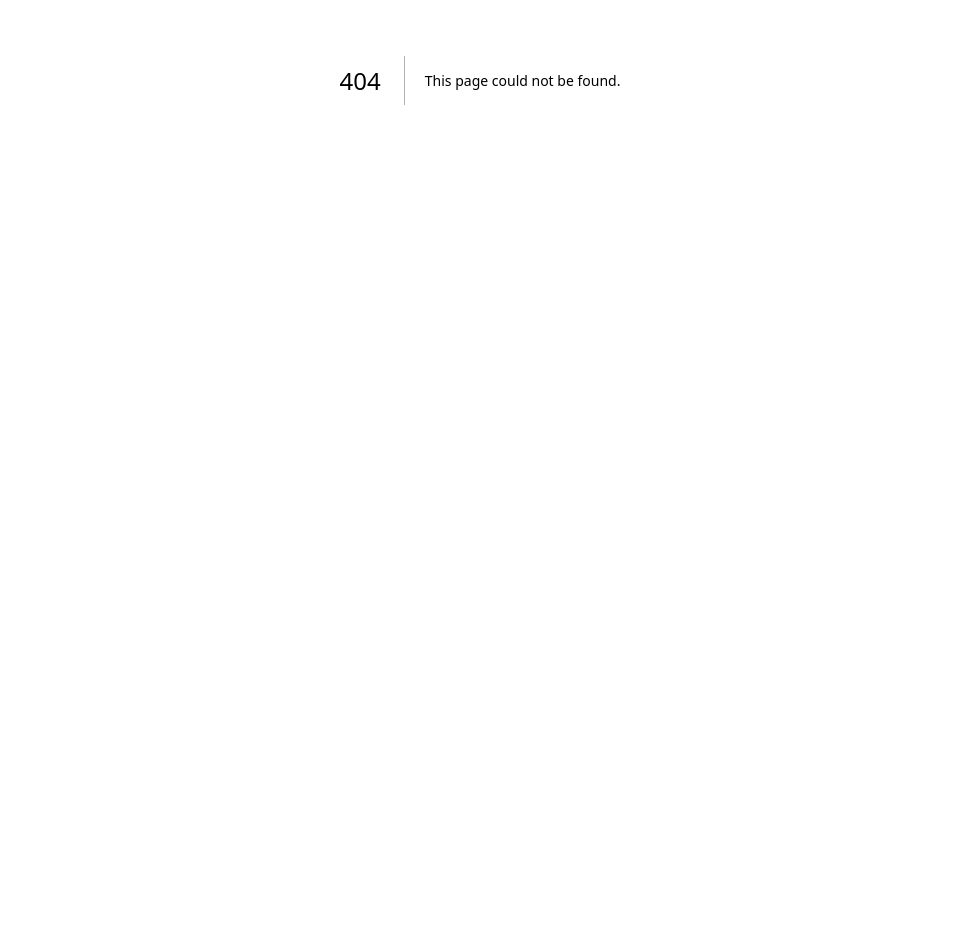
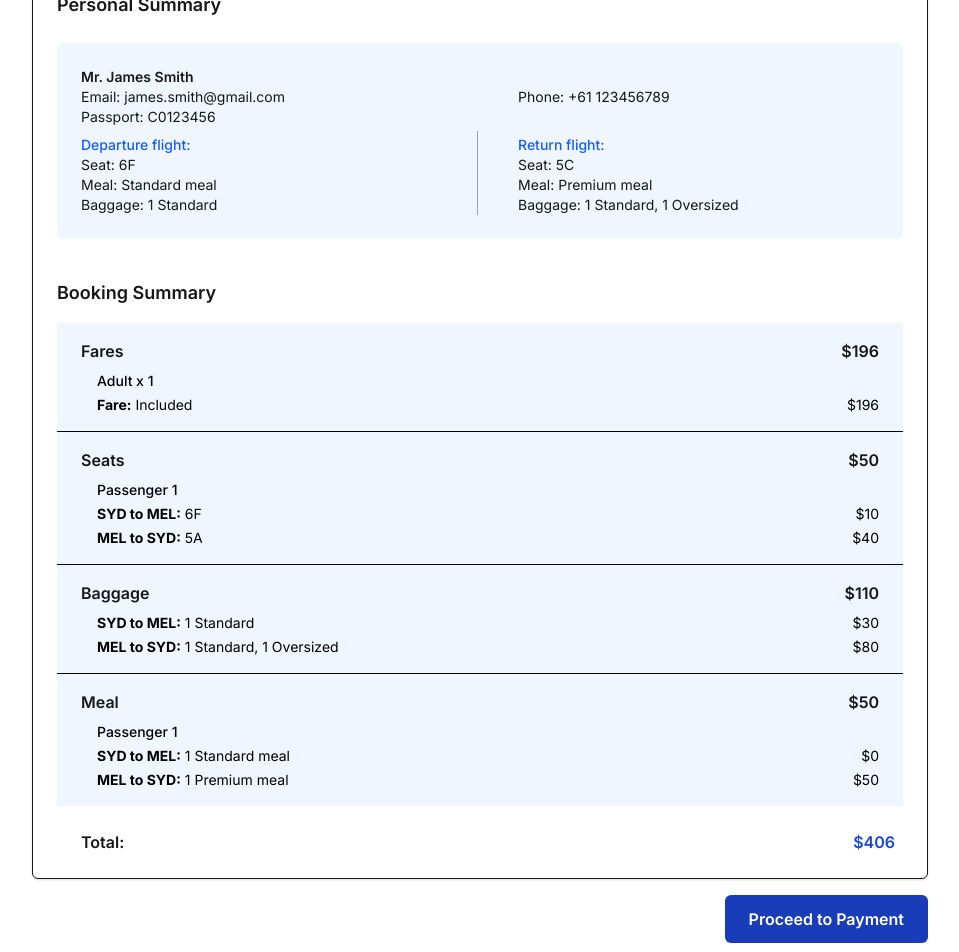
Before and after one commit to MVPAV/FlyDreamAir, a Next.js app: page /ticket-summary in a window 1280 px wide. Before the commit this address had no page. Shown: the part 320-1272 px from the top of the page, without its empty margins (160-1119 px from the left). Before the commit the page ends 800 px from the top, so only its background shows below. Built offline with nearby package versions, Linux system fonts and the light colour scheme.

Commit message:
Add ticket-summary page.

```diff
--- /dev/null
+++ b/src/app/(main)/ticket-summary/components/BookingSummary.tsx
@@ -0,0 +1,17 @@
+import SummarySection from "./SummarySection";
+import { BookingSummaryData } from "src/app/(main)/ticket-summary/types";
+
+export default function BookingSummary({ data }: { data: BookingSummaryData }) {
+    return (
+        <div className="pt-10 max-w-5xl">
+            <h2 className="text-lg font-semibold px-4 sm:px-6">Booking Summary</h2>
+
+            <div className="divide-y divide-black mx-4 sm:mx-6 mt-4">
+                <div><SummarySection title="Fares" items={data.fares} /></div>
+                <div><SummarySection title="Seats" items={data.seats} /></div>
+                <div><SummarySection title="Baggage" items={data.baggage} /></div>
+                <div><SummarySection title="Meal" items={data.meal} /></div>
+            </div>
+        </div>
+    );
+}
--- /dev/null
+++ b/src/app/(main)/ticket-summary/components/PassengerInfo.tsx
@@ -0,0 +1,47 @@
+type FlightInfo = {
+    seat: string;
+    meal: string;
+    baggage: string;
+};
+
+type PassengerInfoProps = {
+    name: string;
+    email: string;
+    phone: string;
+    passport: string;
+    departure: FlightInfo;
+    return: FlightInfo;
+};
+
+export default function PassengerInfo({
+                                          name,
+                                          email,
+                                          phone,
+                                          passport,
+                                          departure,
+                                          return: returnFlight,
+                                      }: PassengerInfoProps) {
+    return (
+        <div className="bg-blue-50 p-6 rounded-md mx-4 sm:mx-6 mt-4 text-sm flex ">
+            <div>
+                <p className="font-semibold">{name}</p>
+                <p>Email: {email}</p>
+                <p>Passport: {passport}</p>
+                <p className="text-blue-600 font-medium mt-2">Departure flight:</p>
+                <p>Seat: {departure.seat}</p>
+                <p>Meal: {departure.meal}</p>
+                <p>Baggage: {departure.baggage}</p>
+            </div>
+
+            <div className="border-l border-gray-400 h-auto mt-16 ml-48"></div>
+
+            <div className="ml-10 pt-5 text-left">
+                <p className="text-left">Phone: {phone}</p>
+                <p className="text-blue-600 font-medium mt-2 text-left pt-5">Return flight:</p>
+                <p className="text-left">Seat: {returnFlight.seat}</p>
+                <p className="text-left">Meal: {returnFlight.meal}</p>
+                <p className="text-left">Baggage: {returnFlight.baggage}</p>
+            </div>
+        </div>
+    );
+}
--- /dev/null
+++ b/src/app/(main)/ticket-summary/components/ProceedButton.tsx
@@ -0,0 +1,22 @@
+"use client";
+
+import { useRouter } from "next/navigation";
+
+export default function ProceedButton() {
+    const router = useRouter();
+
+    const handleClick = () => {
+        router.push("/payment");
+    };
+
+    return (
+        <div className="text-right max-w-3xl mx-auto px-4 sm:px-6">
+            <button
+                onClick={handleClick}
+                className="bg-blue-800 hover:bg-blue-900 text-white py-3 px-6 rounded-md font-semibold w-full sm:w-auto"
+            >
+                Proceed to Payment
+            </button>
+        </div>
+    );
+}
--- /dev/null
+++ b/src/app/(main)/ticket-summary/components/SummarySection.tsx
@@ -0,0 +1,41 @@
+import { SummaryItem } from "src/app/(main)/ticket-summary/types";
+
+type SummarySectionProps = {
+    title: string;
+    items: SummaryItem[];
+};
+
+export default function SummarySection({ title, items }: SummarySectionProps) {
+    const total = items.reduce(
+        (acc, item) => acc + item.details.reduce((s, d) => s + (d.price || 0), 0),
+        0
+    );
+
+    return (
+        <div className="bg-blue-50 px-4 sm:px-6 py-4">
+            <div className="flex justify-between font-semibold mb-2 text-base">
+                <span>{title}</span>
+                <span>${total}</span>
+            </div>
+            <div className="space-y-2 text-sm">
+                {items.map((item, idx) => (
+                    <div key={idx}>
+                        <ul className="list-none space-y-1 text-black pl-4">
+                            {title !== "Baggage" && (
+                                <li className="font-medium text-black">{item.label}</li>
+                            )}
+                            {item.details.map((d, i) => (
+                                <li key={i} className="flex justify-between items-center">
+                                    <span>
+                                    <strong>{d.route}:</strong> {d.value}
+                                    </span>
+                                    {d.price !== undefined && <span>${d.price}</span>}
+                                </li>
+                            ))}
+                        </ul>
+                    </div>
+                ))}
+            </div>
+        </div>
+    );
+}
--- /dev/null
+++ b/src/app/(main)/ticket-summary/page.tsx
@@ -0,0 +1,100 @@
+import FlightSummaryHeader from "src/app/(main)/components/FlightSummaryHeader";
+import PassengerInfo from "src/app/(main)/ticket-summary/components/PassengerInfo";
+import BookingSummary from "src/app/(main)/ticket-summary/components/BookingSummary";
+import ProceedButton from "src/app/(main)/ticket-summary/components/ProceedButton";
+import { BookingSummaryData } from "src/app/(main)/ticket-summary/types";
+
+
+export default function TicketSummary()
+{
+    const data: BookingSummaryData = {
+        fares: [
+            {
+                label: "Adult x 1",
+                details: [{ route: "Fare", value: "Included", price: 196 }],
+            },
+        ],
+        seats: [
+            {
+                label: "Passenger 1",
+                details: [
+                    { route: "SYD to MEL", value: "6F", price: 10 },
+                    { route: "MEL to SYD", value: "5A", price: 40 },
+                ],
+            },
+        ],
+        baggage: [
+            {
+                label: "Passenger 1",
+                details: [
+                    { route: "SYD to MEL", value: "1 Standard", price: 30 },
+                    { route: "MEL to SYD", value: "1 Standard, 1 Oversized", price: 80 },
+                ],
+            },
+        ],
+        meal: [
+            {
+                label: "Passenger 1",
+                details: [
+                    { route: "SYD to MEL", value: "1 Standard meal", price: 0 },
+                    { route: "MEL to SYD", value: "1 Premium meal", price: 50 },
+                ],
+            },
+        ],
+    };
+
+    const total = Object.values(data).flatMap(section =>
+        section.flatMap(item =>
+            item.details.map(d => d.price || 0)
+        )
+    ).reduce((sum, price) => sum + price, 0);
+
+
+    return (
+        <div className="pt-12">
+            <FlightSummaryHeader
+                departureCode="SYD"
+                destinationCode="MEL"
+                departureDate="22-04-2025"
+                returnDate="27-04-2025"
+                passengers={1}
+                flightClass="Economy"
+            />
+            <div className="max-w-4xl mx-auto border rounded-md shadow-sm bg-white -mt-6">
+                <h1 className="text-2xl font-bold px-4 sm:px-6 pt-6 pb-2">Booking Summary</h1>
+                <hr className="border-t border-gray-300 mx-4 sm:mx-6 mt-2" />
+                <h2 className="text-lg font-semibold px-4 sm:px-6 pt-6 pb-2">Personal Summary</h2>
+
+                <PassengerInfo
+                    name="Mr. James Smith"
+                    email="james.smith@gmail.com"
+                    phone="+61 123456789"
+                    passport="C0123456"
+                    departure={{
+                        seat: "6F",
+                        meal: "Standard meal",
+                        baggage: "1 Standard",
+                    }}
+                    return={{
+                        seat: "5C",
+                        meal: "Premium meal",
+                        baggage: "1 Standard, 1 Oversized",
+                    }}
+                />
+
+                <div className="space-y-6 pb-6">
+                    <BookingSummary data={data} />
+                </div>
+
+                <div className="flex justify-between px-4 sm:px-6 pb-6 text-base font-semibold">
+                    <span className="ml-6">Total:</span>
+                    <span className="text-blue-700 mr-2">${total}</span>
+                </div>
+            </div>
+
+            <div className="mt-4 mb-4 ml-44">
+                <ProceedButton />
+            </div>
+        </div>
+    );
+}
--- /dev/null
+++ b/src/app/(main)/ticket-summary/types.ts
@@ -0,0 +1,18 @@
+// types.ts
+export type SummaryDetail = {
+    route: string;
+    value: string;
+    price?: number;
+};
+
+export type SummaryItem = {
+    label: string;
+    details: SummaryDetail[];
+};
+
+export type BookingSummaryData = {
+    fares: SummaryItem[];
+    seats: SummaryItem[];
+    baggage: SummaryItem[];
+    meal: SummaryItem[];
+};
```
